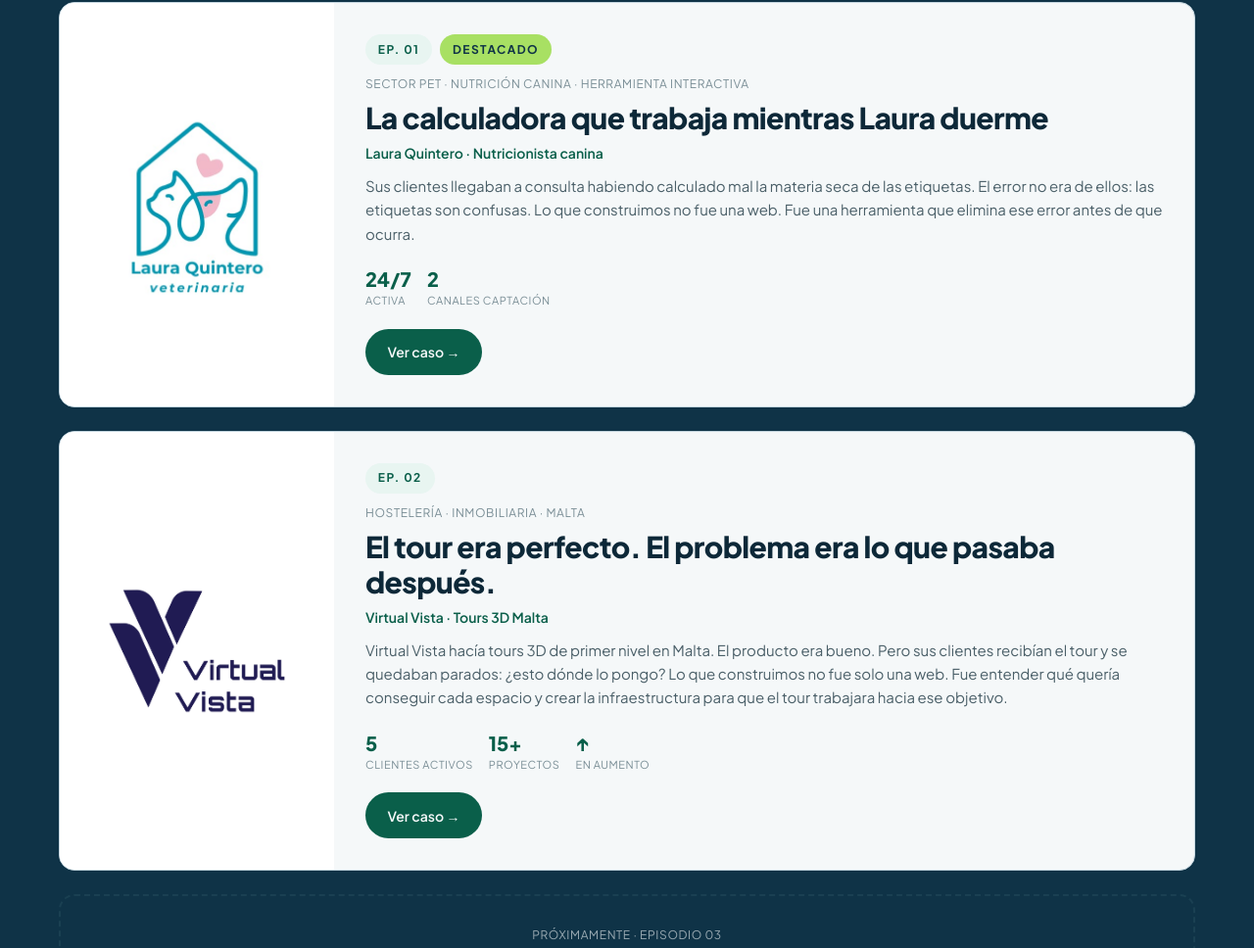
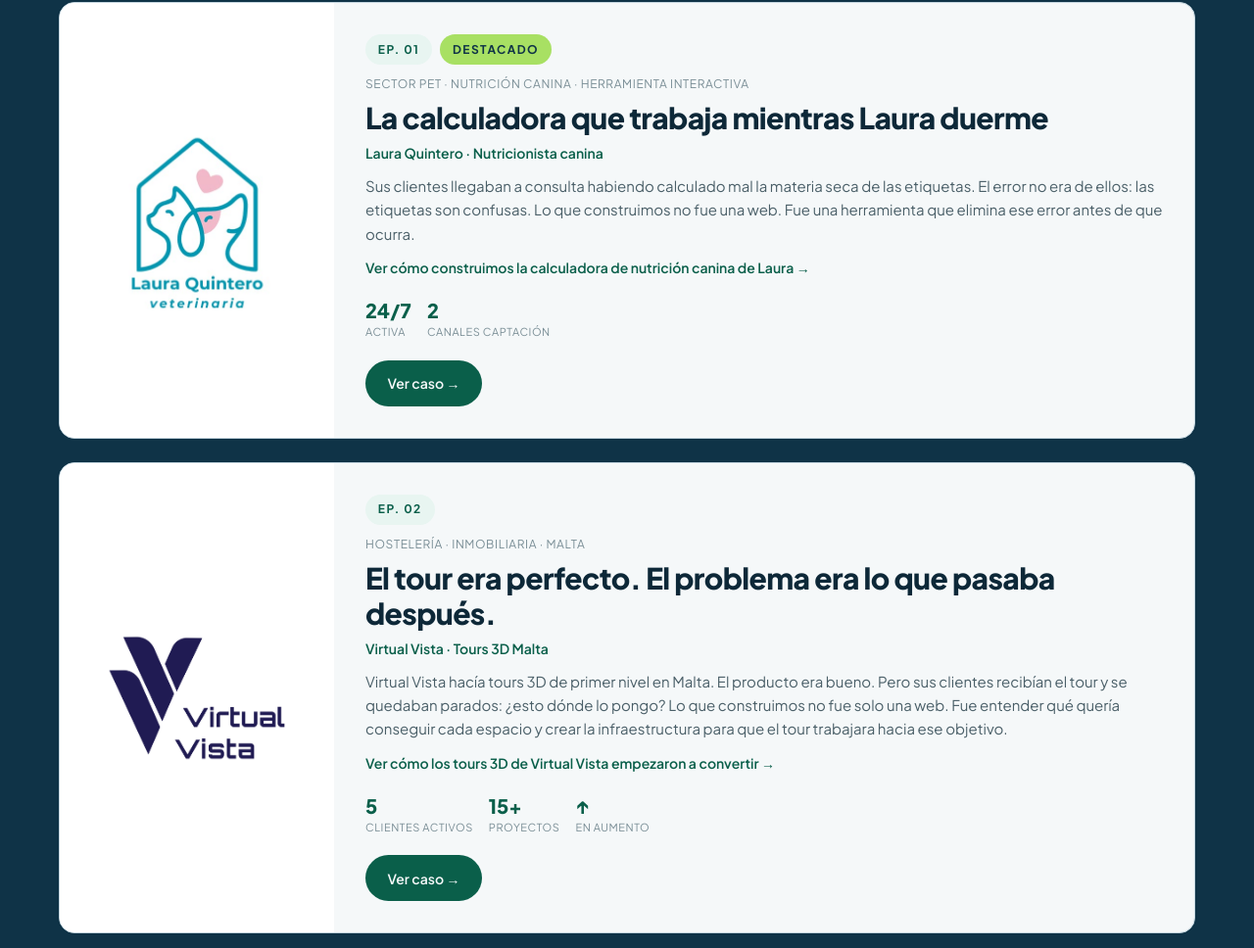
Before and after one commit to JaimeGomez5/cliimber-astro, an Astro site: page / in a window 1280 px wide. Shown: the part 5378-6346 px from the top of the page at 98% size. Built offline with nearby package versions, Linux system fonts and the light colour scheme; Astro itself is replaced by a stand-in of ours.

Commit message:
Add descriptive case links to EpisodeCards

```diff
--- a/src/components/EpisodeCard.tsx
+++ b/src/components/EpisodeCard.tsx
@@ -4,6 +4,7 @@ interface Props {
   title: string;
   client: string;
   synopsis: string;
+  synopsisLinkText?: string;
   stats: { value: string; label: string }[];
   href: string;
   emoji: string;
@@ -12,7 +13,7 @@ interface Props {
   logoSrc?: string;
 }
 
-export function EpisodeCard({ num, sector, title, client, synopsis, stats, href, emoji, bg, featured, logoSrc }: Props) {
+export function EpisodeCard({ num, sector, title, client, synopsis, synopsisLinkText, stats, href, emoji, bg, featured, logoSrc }: Props) {
   return (
     <a href={href} style={{ display: "block", textDecoration: "none", color: "inherit" }}>
     <article
@@ -46,7 +47,8 @@ export function EpisodeCard({ num, sector, title, client, synopsis, stats, href,
         <p className="text-xs uppercase tracking-wider mb-2" style={{ color: "var(--texto-apagado)" }}>{sector}</p>
         <h3 className="text-2xl md:text-3xl font-extrabold mb-2" style={{ color: "var(--texto-oscuro)" }}>{title}</h3>
         <p className="text-sm font-semibold mb-3" style={{ color: "var(--verde)" }}>{client}</p>
-        <p className="text-[15px] leading-relaxed mb-5" style={{ color: "var(--texto-medio)" }}>{synopsis}</p>
+        <p className="text-[15px] leading-relaxed mb-3" style={{ color: "var(--texto-medio)" }}>{synopsis}</p>
+        {synopsisLinkText && <p className="text-sm font-semibold mb-5" style={{ color: "var(--verde)" }}>{synopsisLinkText}</p>}
         <div className="flex flex-wrap gap-4 mb-5">
           {stats.map((s) => (
             <div key={s.label}>
--- a/src/pages/index.astro
+++ b/src/pages/index.astro
@@ -314,6 +314,7 @@ const ldJson = {
             title="La calculadora que trabaja mientras Laura duerme"
             client="Laura Quintero · Nutricionista canina"
             synopsis="Sus clientes llegaban a consulta habiendo calculado mal la materia seca de las etiquetas. El error no era de ellos: las etiquetas son confusas. Lo que construimos no fue una web. Fue una herramienta que elimina ese error antes de que ocurra."
+            synopsisLinkText="Ver cómo construimos la calculadora de nutrición canina de Laura →"
             stats={[
               { value: "24/7", label: "Activa" },
               { value: "2", label: "Canales captación" },
@@ -333,6 +334,7 @@ const ldJson = {
             title="El tour era perfecto. El problema era lo que pasaba después."
             client="Virtual Vista · Tours 3D Malta"
             synopsis="Virtual Vista hacía tours 3D de primer nivel en Malta. El producto era bueno. Pero sus clientes recibían el tour y se quedaban parados: ¿esto dónde lo pongo? Lo que construimos no fue solo una web. Fue entender qué quería conseguir cada espacio y crear la infraestructura para que el tour trabajara hacia ese objetivo."
+            synopsisLinkText="Ver cómo los tours 3D de Virtual Vista empezaron a convertir →"
             stats={[
               { value: "5", label: "Clientes activos" },
               { value: "15+", label: "Proyectos" },
```
